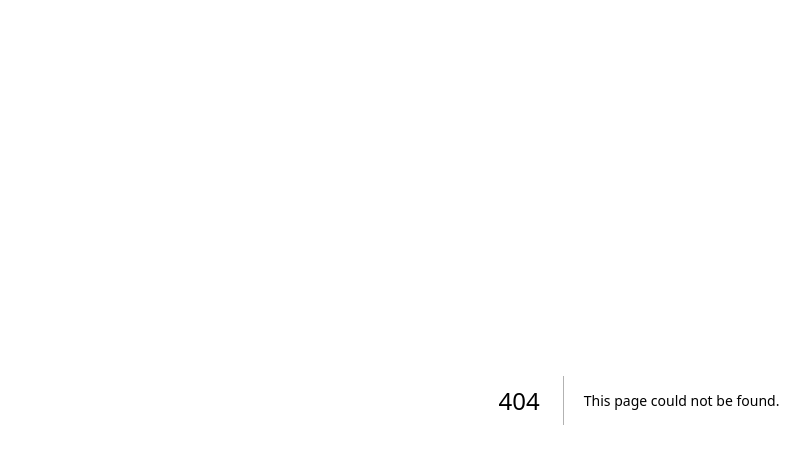
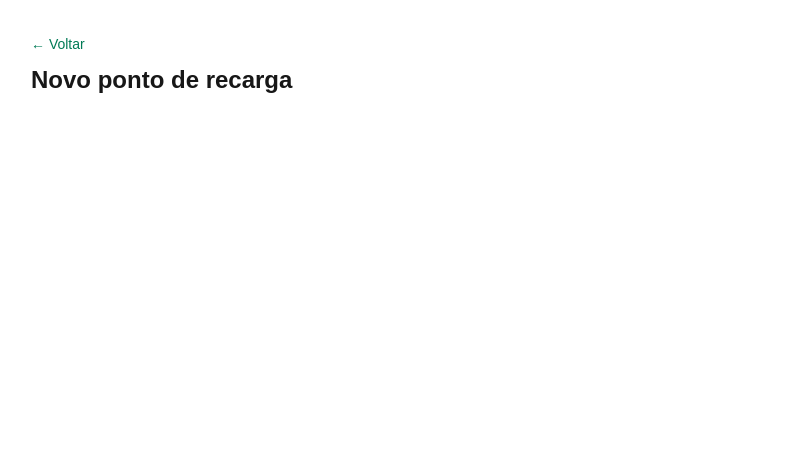
Before and after one commit to alinerfer/flui-admin, a Next.js app: page /pontos/novo in a window 1280 px wide. Before the commit this address had no page. Shown: the top 464 px of the page, without its empty margins (1-811 px from the left). Built offline with nearby package versions, Linux system fonts and the light colour scheme.

Commit message:
cria página de novo ponto

```diff
--- /dev/null
+++ b/app/pontos/novo/page.tsx
@@ -0,0 +1,12 @@
+import Link from "next/link";
+
+export default function NovoPontoPage() {
+  return (
+    <div className="p-8">
+      <Link href="/pontos" className="text-sm text-emerald-700 hover:underline">
+        ← Voltar
+      </Link>
+      <h1 className="text-2xl font-bold mt-2">Novo ponto de recarga</h1>
+    </div>
+  );
+}
```
